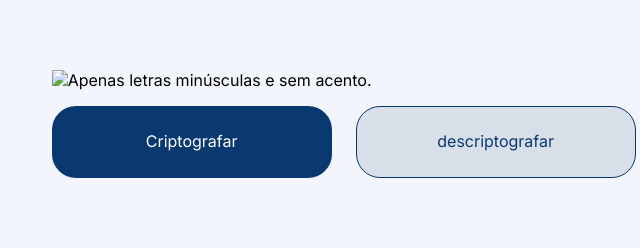
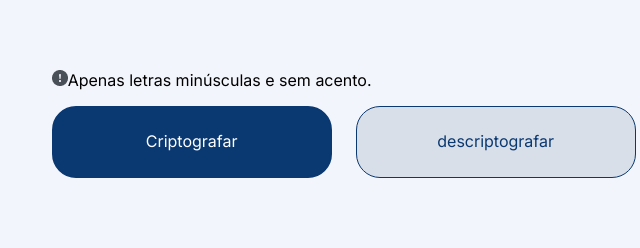
Before and after one commit to Brayan-Abrussezze/decodificador, a plain HTML site: page index.html in a window 1280 px wide. Shown: the part 309-557 px from the top of the page, 212-852 px from the left. Drawn offline with Linux system fonts and the light colour scheme.

Commit message:
Update index.html

```diff
--- a/index.html
+++ b/index.html
@@ -26,7 +26,7 @@
 
             <div class="botoes_alerta">
                 <div class="alerta">
-                    <img class="alerta_foto" src="sheets/Group.png" alt="alerta">
+                    <img class="alerta_foto" src="imagens/Group.png" alt="alerta">
                     <p>Apenas letras minúsculas e sem acento.</p>
             </div>
             <div class="btn">
```
